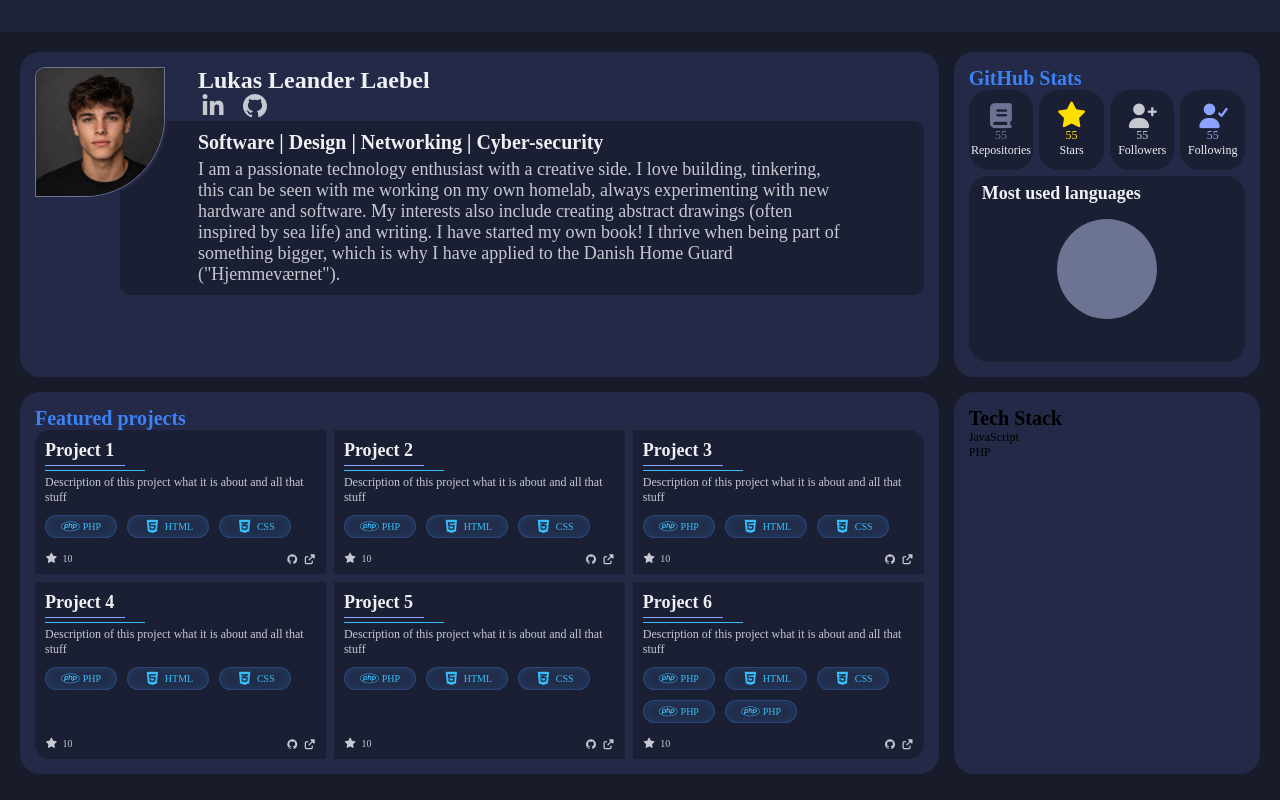
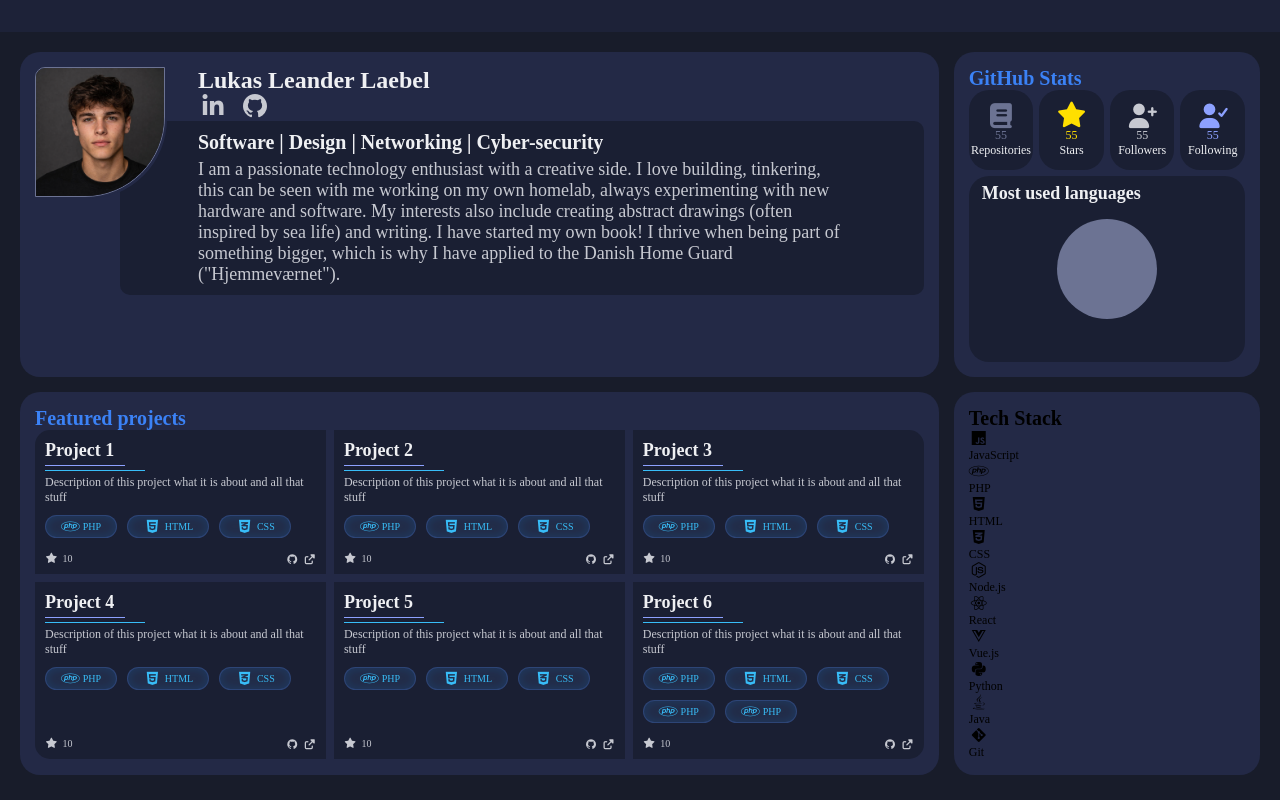
Before and after one commit to LukasLLaebel/portfolio, a Vue app: page / in a window 1280 px wide. Built offline with nearby package versions, Linux system fonts and the light colour scheme; a web font is replaced by a local one.

Commit message:
added more elements to tech tree / tech stack

```diff
--- a/src/components/hero.vue
+++ b/src/components/hero.vue
@@ -263,17 +263,64 @@
       <h3>Tech Stack</h3>
       <div class="tech-01">
         <div class="logo-wrapper">
-          <i></i>
+          <i class="fab fa-js"></i>
         </div>
         <p class="mini">JavaScript</p>
       </div>
       <div class="tech-02">
         <div class="logo-wrapper">
-          <i></i>
+          <i class="fab fa-php"></i>
         </div>
         <p class="mini">PHP</p>
       </div>
-
+      <div class="tech-03">
+        <div class="logo-wrapper">
+          <i class="fab fa-html5"></i>
+        </div>
+        <p class="mini">HTML</p>
+      </div>
+      <div class="tech-04">
+        <div class="logo-wrapper">
+          <i class="fab fa-css3-alt"></i>
+        </div>
+        <p class="mini">CSS</p>
+      </div>
+      <div class="tech-05">
+        <div class="logo-wrapper">
+          <i class="fab fa-node-js"></i>
+        </div>
+        <p class="mini">Node.js</p>
+      </div>
+      <div class="tech-06">
+        <div class="logo-wrapper">
+          <i class="fab fa-react"></i>
+        </div>
+        <p class="mini">React</p>
+      </div>
+      <div class="tech-07">
+        <div class="logo-wrapper">
+          <i class="fab fa-vuejs"></i>
+        </div>
+        <p class="mini">Vue.js</p>
+      </div>
+      <div class="tech-08">
+        <div class="logo-wrapper">
+          <i class="fab fa-python"></i>
+        </div>
+        <p class="mini">Python</p>
+      </div>
+      <div class="tech-09">
+        <div class="logo-wrapper">
+          <i class="fab fa-java"></i>
+        </div>
+        <p class="mini">Java</p>
+      </div>
+      <div class="tech-10">
+        <div class="logo-wrapper">
+          <i class="fab fa-git-alt"></i>
+        </div>
+        <p class="mini">Git</p>
+      </div>
     </section>
   </main>
 </template>
--- a/src/style.css
+++ b/src/style.css
@@ -347,6 +347,9 @@ p .mini {
 
 
 
+/* tech stack */
+
+
 
 
 
```
